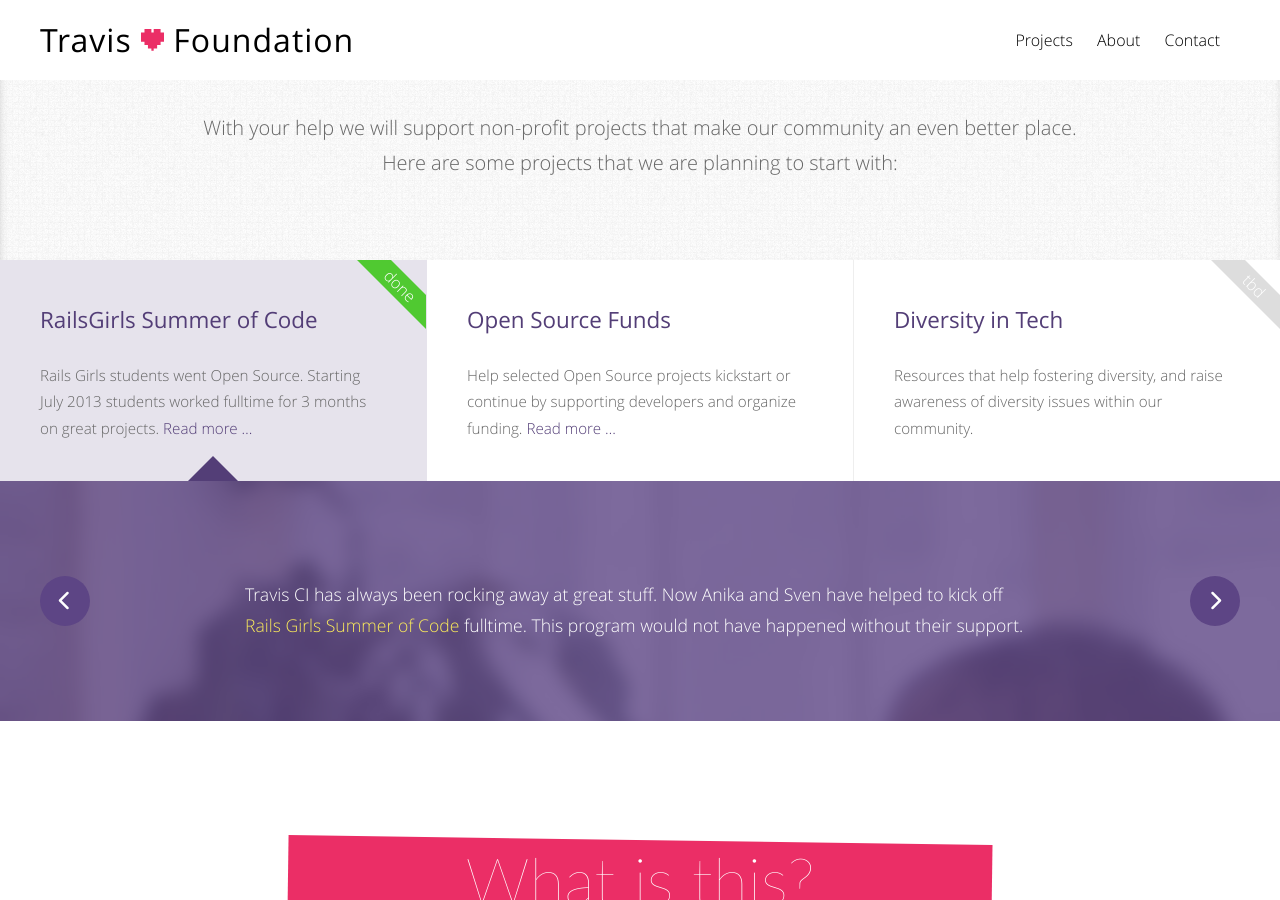
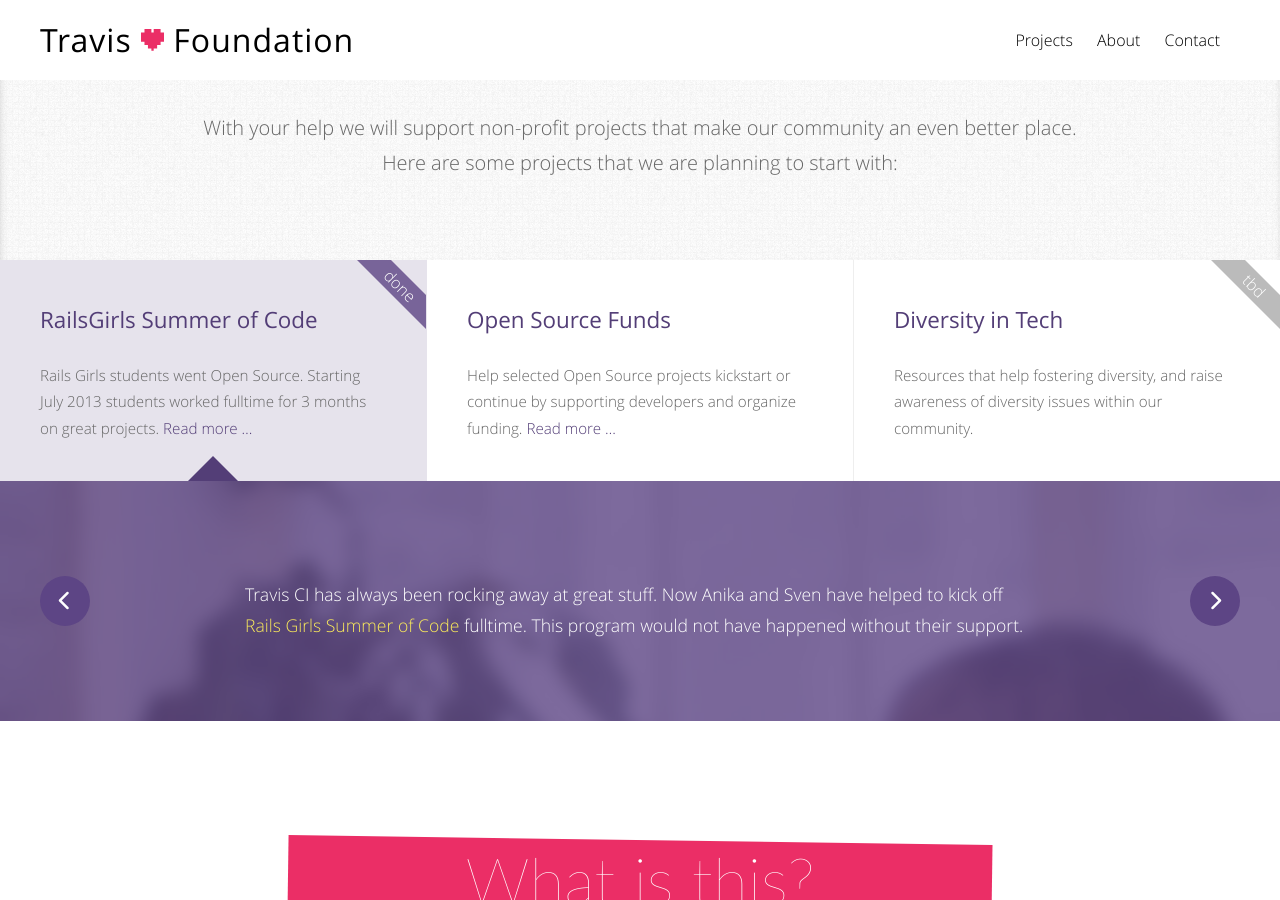
Before and after one commit to travis-ci/travis-foundation, a Jekyll site: the page built from index.html, in a window 1280 px wide and 900 px high, scrolled down 780 px. Built offline with Jekyll 4.4.1, drawn with Linux system fonts in a browser that asks for light colours; nearby versions of some CDN libraries.

Commit message:
use violet for the "done" tag for now

```diff
--- a/funds.html
+++ b/funds.html
@@ -1,7 +1,7 @@
 ---
 layout: default
 ---
-<section>
+<section id="funds">
   <h2>
     Open Source Funds
   </h2>
--- a/source/styles.sass
+++ b/source/styles.sass
@@ -147,3 +147,7 @@ footer
 //   position: relative
 //   h2
 //     @include headline(before, -0.05rem, 50rem, 100%, 0.5deg, white, $violet)
+
+// section#rgsoc p,
+// section#funds p
+//   text-align: left
--- a/source/styles/_colors.sass
+++ b/source/styles/_colors.sass
@@ -8,5 +8,7 @@ $blue-80:   rgba(0, 114, 200, 0.8)
 $yellow:    rgb(250, 234, 91)
 $yellow-80: rgba(250, 234, 91, 0.8)
 $yellow-tint: tint($yellow, 30%)
+
 $gray:      #ecf0f1
+$gray2:     #bbb
 $red-80:    rgba(168, 12, 18, 0.5)
--- a/source/styles/_projects.sass
+++ b/source/styles/_projects.sass
@@ -26,10 +26,10 @@
       @include triangle(25px, transparent)
 
     &.tbd:before
-      @include badge(tbd, right, 50px, 24px, white, #ddd)
+      @include badge(tbd, right, 50px, 24px, white, $gray2)
 
     &.done:before
-      @include badge(done, right, 50px, 24px, white, #50c931)
+      @include badge(done, right, 50px, 24px, white, $violet-80)
 
   h3
     text-align: left
--- a/styles/styles.css
+++ b/styles/styles.css
@@ -246,7 +246,7 @@ article {
       -ms-transform: rotate(45deg);
       -o-transform: rotate(45deg);
       transform: rotate(45deg);
-      border-bottom: 24px solid #dddddd;
+      border-bottom: 24px solid #bbbbbb;
       border-left: 24px solid transparent;
       border-right: 24px solid transparent; }
     /* line 31, source/styles/_projects.sass */
@@ -266,7 +266,7 @@ article {
       -ms-transform: rotate(45deg);
       -o-transform: rotate(45deg);
       transform: rotate(45deg);
-      border-bottom: 24px solid #50c931;
+      border-bottom: 24px solid rgba(93, 69, 133, 0.8);
       border-left: 24px solid transparent;
       border-right: 24px solid transparent; }
   /* line 34, source/styles/_projects.sass */
```
Also changed, not shown: 1 other file.
